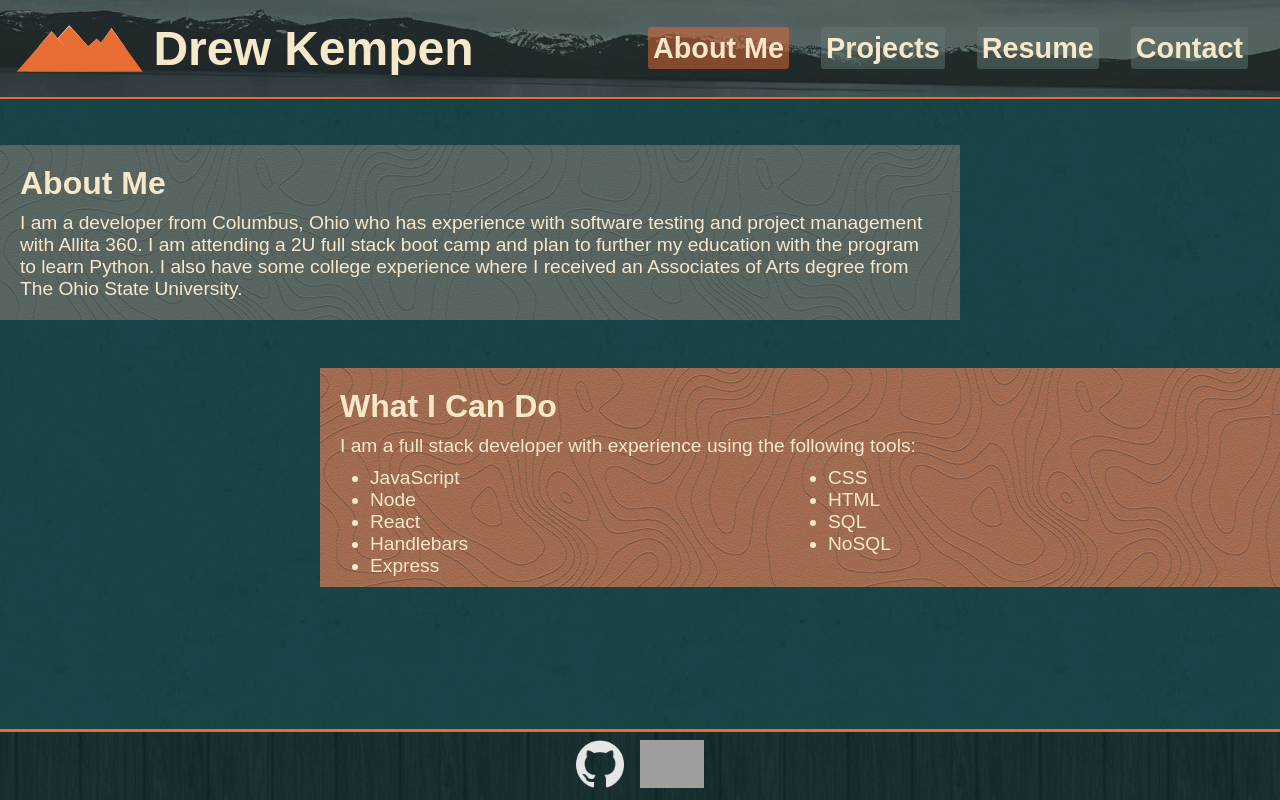
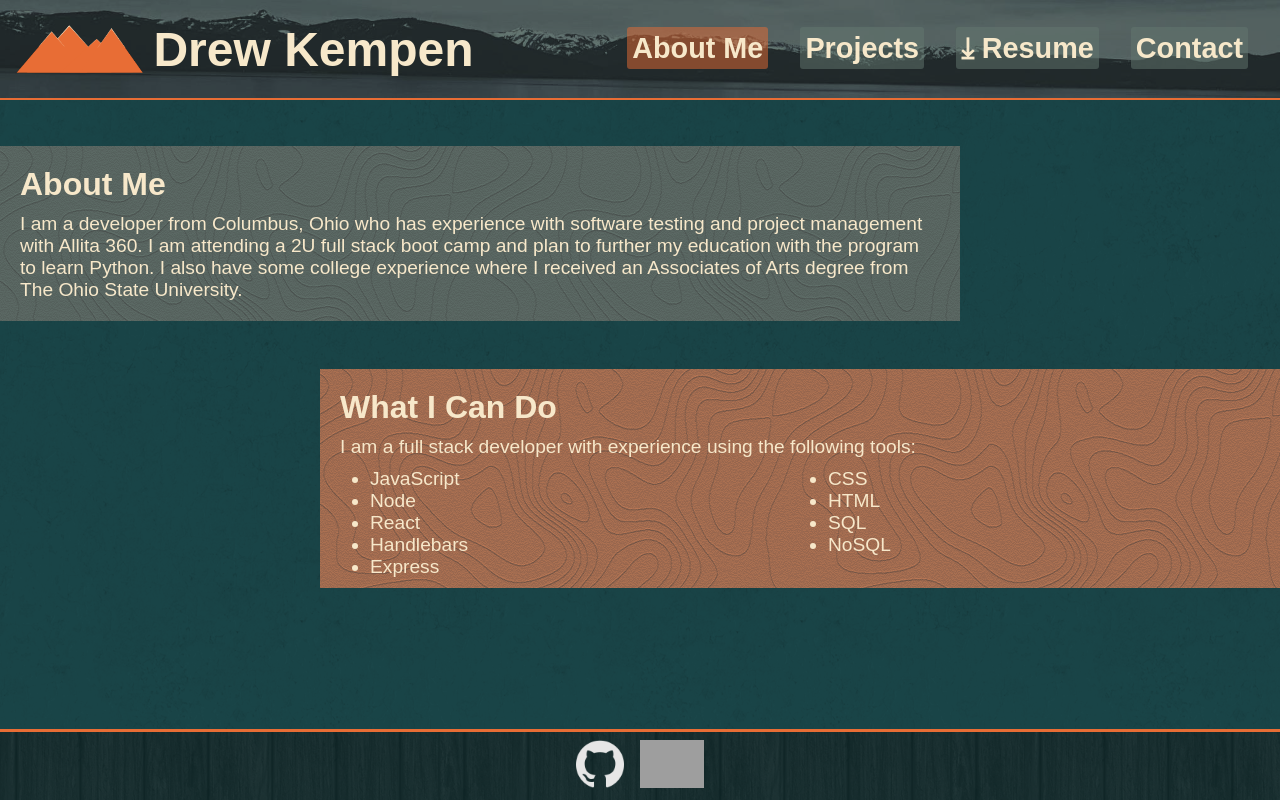
Before and after one commit to dkempen98/drew-kempen-react-portfolio, a React (Create React App) app in the folder my-app/: page / in a window 1280 px wide. Built offline with nearby package versions, Linux system fonts and the light colour scheme; grey boxes are pictures that could not be loaded; the HTML template or start-up script is replaced by a standard one.

Commit message:
add new resume and download symbol

```diff
--- a/my-app/src/components/NavItems.js
+++ b/my-app/src/components/NavItems.js
@@ -1,6 +1,6 @@
 import React, { useState } from 'react';
 import logo from '../images/mtn-logo.png'
-import resume from './directory/example-resume.pdf'
+import resume from './directory/drew-kempen-resume.pdf'
 
 // Create the different page routes: About, Projects and Contact Me
 
@@ -31,8 +31,8 @@ function NavList({ currentPage, changePage }) {
                         </a>
                     </li>
                     <li className="nav-items">
-                        <a download={'placeholder-resume'} href={resume} className='nav-text'>
-                        Resume
+                        <a download={'drew-kempen-resume'} href={resume} className='nav-text'>
+                        &#10515; Resume
                         </a>
                     </li>
                     <li className="nav-items">
```
Also changed, not shown: 2 other files (tests, documents, lock files or other folders).
